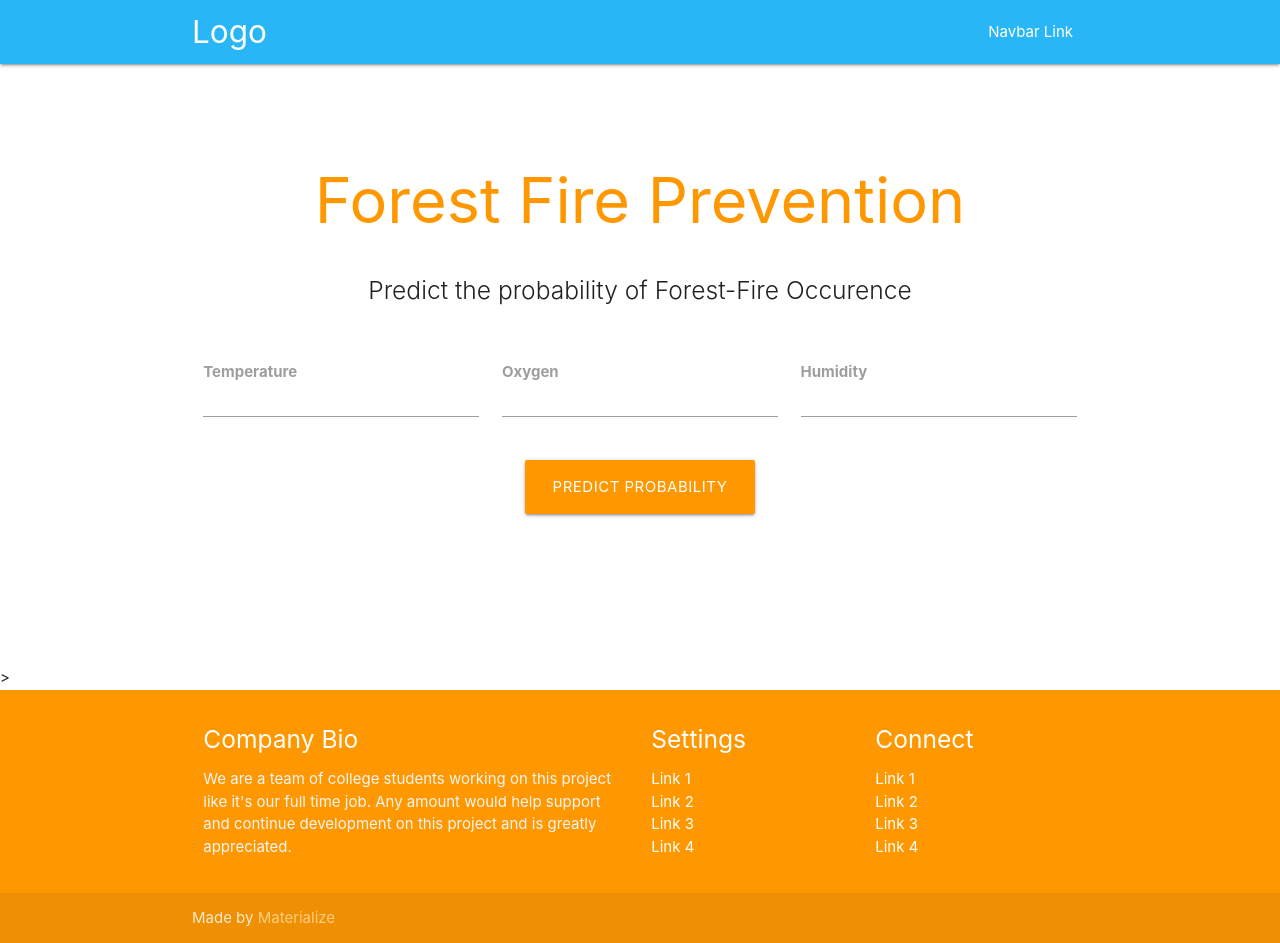
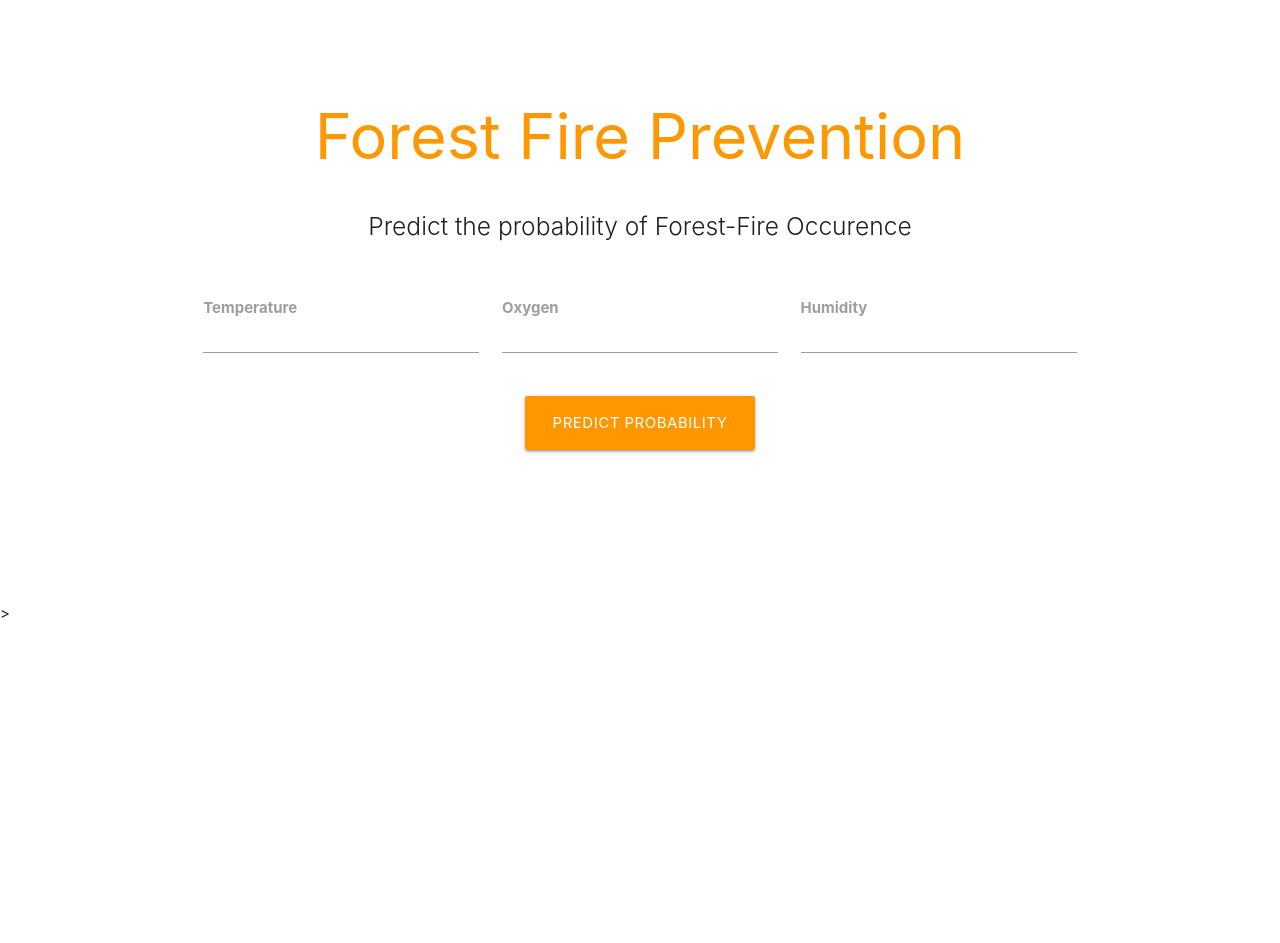
Before and after one commit to lbTarrell/forest-fire-probability-app, a Flask app: page / in a window 1280 px wide. After the commit the page ends 618 px from the top, so only its background shows below. Run offline with Flask 2, Linux system fonts and the light colour scheme; some libraries are stand-ins or nearby versions.

Commit message:
Update forest_fire.html

```diff
--- a/templates/forest_fire.html
+++ b/templates/forest_fire.html
@@ -12,18 +12,6 @@
 </head>
 
 <body>
-  <nav class="light-blue lighten-1" role="navigation">
-    <div class="nav-wrapper container"><a id="logo-container" href="#" class="brand-logo">Logo</a>
-      <ul class="right hide-on-med-and-down">
-        <li><a href="#">Navbar Link</a></li>
-      </ul>
-
-      <ul id="nav-mobile" class="sidenav">
-        <li><a href="#">Navbar Link</a></li>
-      </ul>
-      <a href="#" data-target="nav-mobile" class="sidenav-trigger"><i class="material-icons">menu</i></a>
-    </div>
-  </nav>
 
 
   <div class="section no-pad-bot" id="index-banner">
@@ -122,42 +110,6 @@
   </div>
   </div>>
 
-  <footer class="page-footer orange">
-    <div class="container">
-      <div class="row">
-        <div class="col l6 s12">
-          <h5 class="white-text">Company Bio</h5>
-          <p class="grey-text text-lighten-4">We are a team of college students working on this project like it's our full time job. Any amount would help support and continue development on this project and is greatly appreciated.</p>
-
-
-        </div>
-        <div class="col l3 s12">
-          <h5 class="white-text">Settings</h5>
-          <ul>
-            <li><a class="white-text" href="#!">Link 1</a></li>
-            <li><a class="white-text" href="#!">Link 2</a></li>
-            <li><a class="white-text" href="#!">Link 3</a></li>
-            <li><a class="white-text" href="#!">Link 4</a></li>
-          </ul>
-        </div>
-        <div class="col l3 s12">
-          <h5 class="white-text">Connect</h5>
-          <ul>
-            <li><a class="white-text" href="#!">Link 1</a></li>
-            <li><a class="white-text" href="#!">Link 2</a></li>
-            <li><a class="white-text" href="#!">Link 3</a></li>
-            <li><a class="white-text" href="#!">Link 4</a></li>
-          </ul>
-        </div>
-      </div>
-    </div>
-    <div class="footer-copyright">
-      <div class="container">
-      Made by <a class="orange-text text-lighten-3" href="http://materializecss.com">Materialize</a>
-      </div>
-    </div>
-  </footer>
-
 
   <!--  Scripts-->
   <script src="https://code.jquery.com/jquery-2.1.1.min.js"></script>
```
